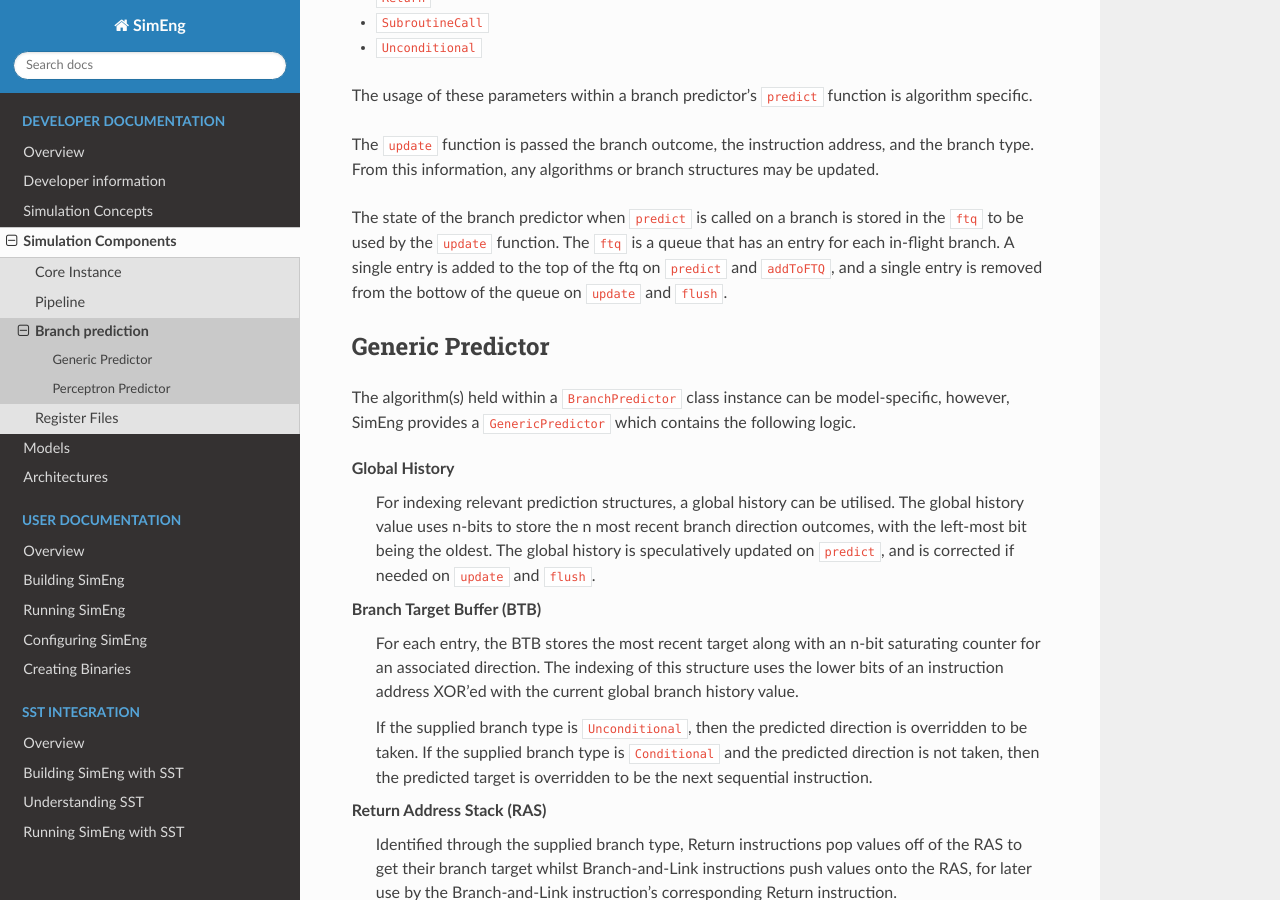
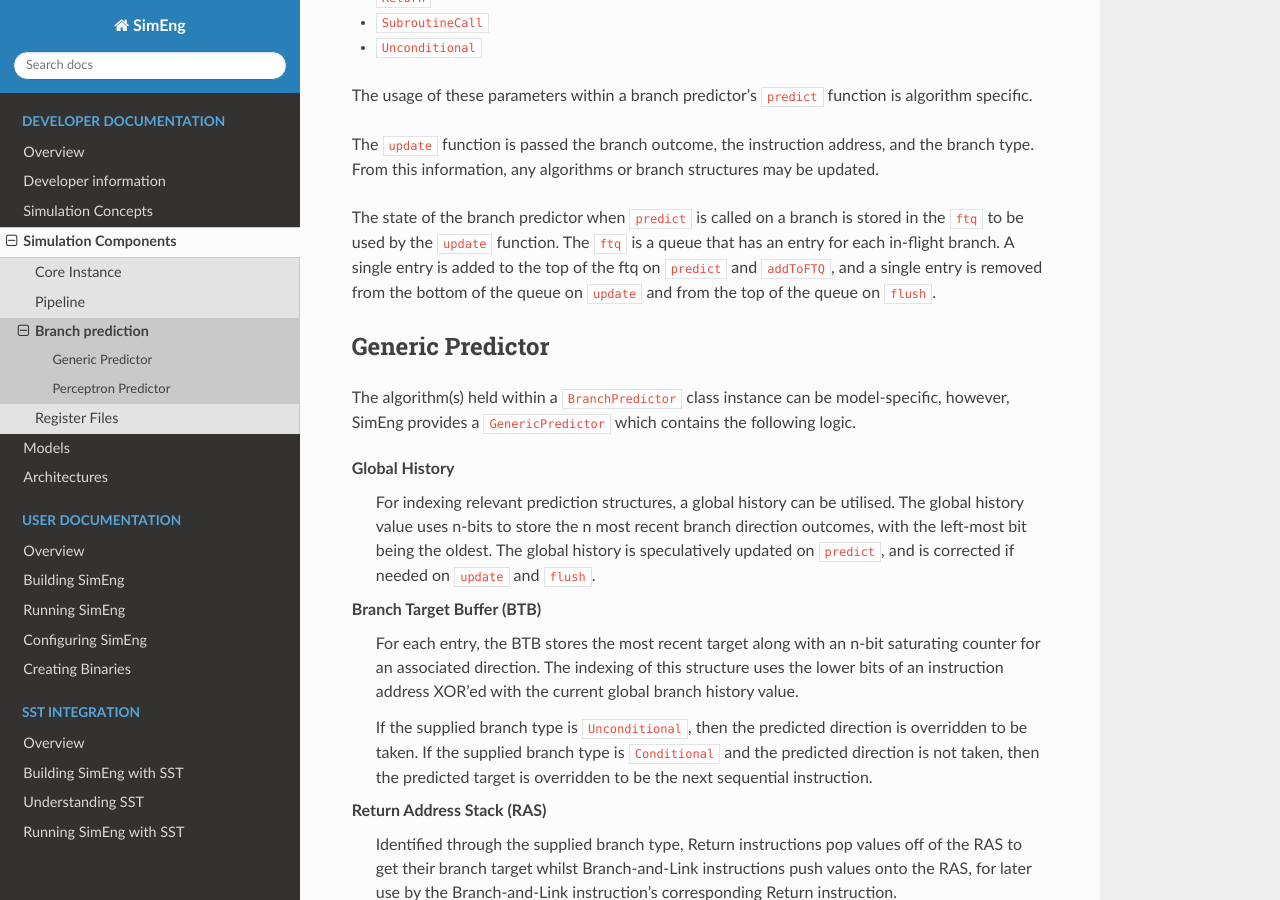
Before and after one commit to UoB-HPC/SimEng, a Sphinx documentation site: the page built from docs/sphinx/developer/components/branchPred.rst, in a window 1280 px wide and 900 px high, scrolled down 519 px. Built offline with Sphinx 7.4.7 and the Read the Docs theme 2.0.0, drawn with Linux system fonts in a browser that asks for light colours; pages that are not in the unit, such as notebooks, are missing from menus.

Commit message:
Docs typo fixed

```diff
--- a/docs/sphinx/developer/components/branchPred.rst
+++ b/docs/sphinx/developer/components/branchPred.rst
@@ -17,7 +17,7 @@
 
 The ``update`` function is passed the branch outcome, the instruction address, and the branch type. From this information, any algorithms or branch structures may be updated.
 
-The state of the branch predictor when ``predict`` is called on a branch is stored in the ``ftq`` to be used by the ``update`` function.  The ``ftq`` is a queue that has an entry for each in-flight branch.  A single entry is added to the top of the ftq on ``predict`` and ``addToFTQ``, and a single entry is removed from the bottow of the queue on ``update`` and ``flush``.
+The state of the branch predictor when ``predict`` is called on a branch is stored in the ``ftq`` to be used by the ``update`` function.  The ``ftq`` is a queue that has an entry for each in-flight branch.  A single entry is added to the top of the ftq on ``predict`` and ``addToFTQ``, and a single entry is removed from the bottom of the queue on ``update`` and from the top of the queue on ``flush``.
 
 Generic Predictor
 -----------------
```
